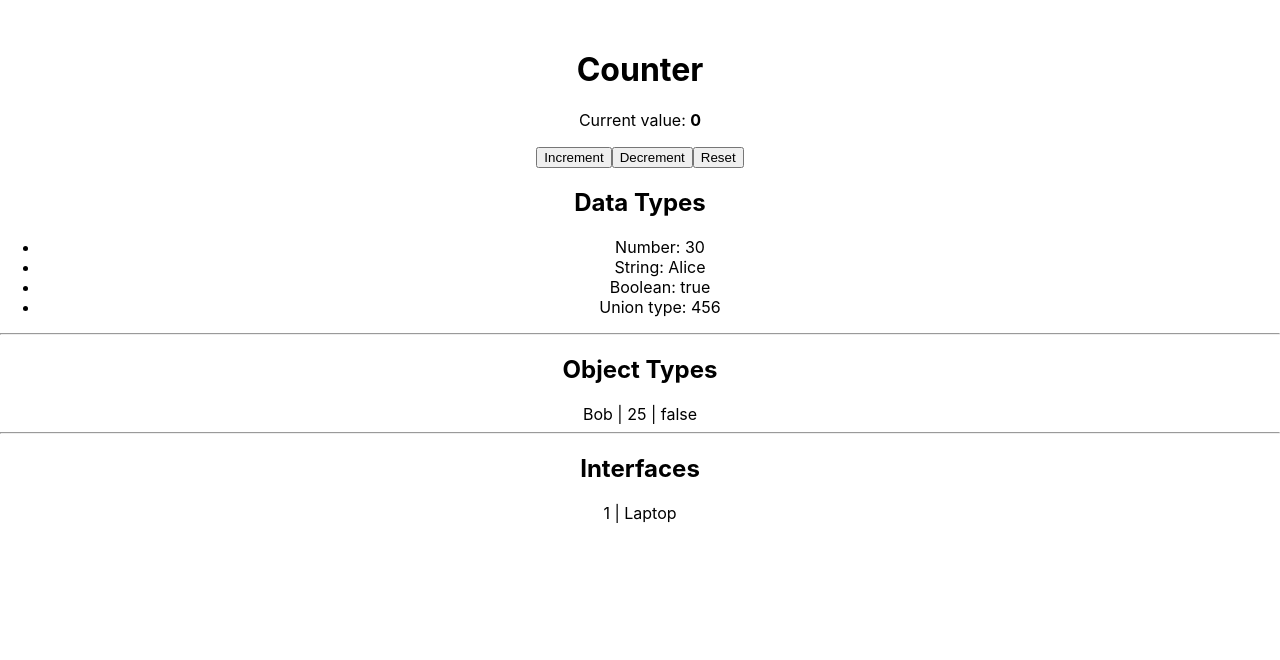
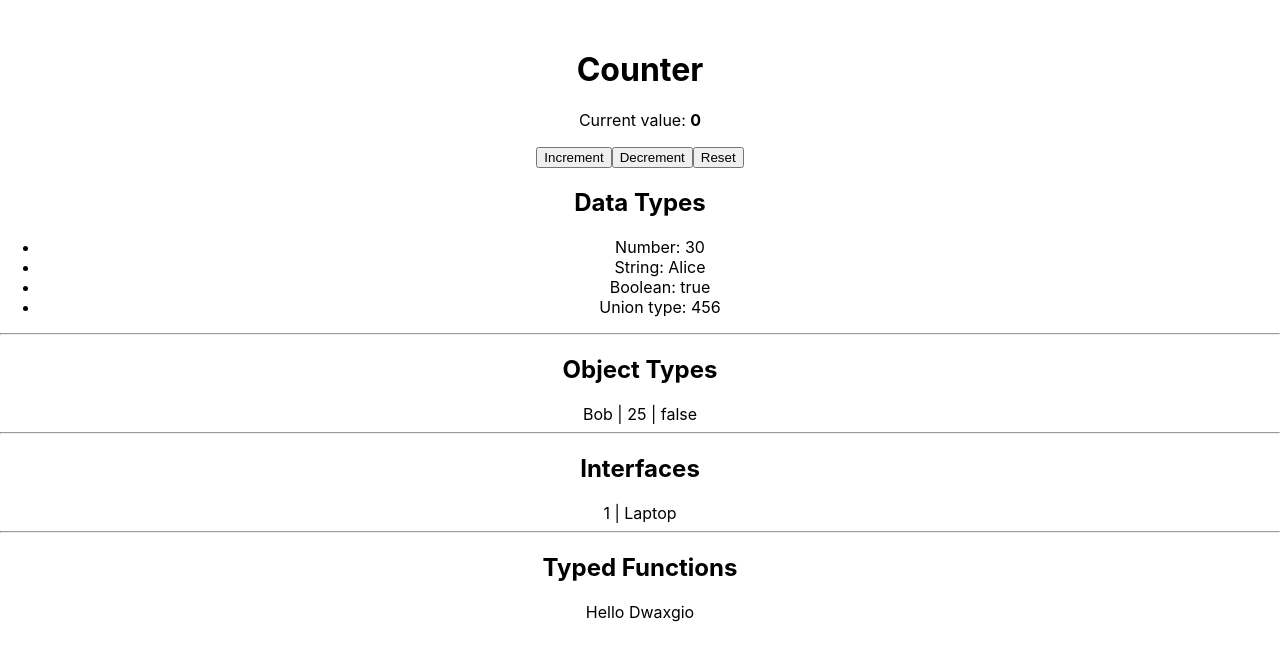
Before and after one commit to dwaxgio/react-typescript-practice, a React (Create React App) app: page / in a window 1280 px wide. Shown: the top 660 px of the page. Built offline with nearby package versions, Linux system fonts and the light colour scheme.

Commit message:
Key concepts: ts -> Typed Functions

```diff
--- a/src/App.tsx
+++ b/src/App.tsx
@@ -6,6 +6,7 @@ import useCounter from "./hooks/useCounter";
 import ATiposBasicos from "./components/ATiposBasicos";
 import BTiposDeObjetos from "./components/BTiposDeObjetos";
 import CInterfaces from "./components/CInterfaces";
+import DFuncionesTypadas from "./components/DFuncionesTypadas";
 
 function App() {
   const { count, increment, decrement, reset } = useCounter(0);
@@ -38,6 +39,8 @@ function App() {
       <BTiposDeObjetos />
       <hr />
       <CInterfaces />
+      <hr />
+      <DFuncionesTypadas />
     </div>
   );
 }
--- /dev/null
+++ b/src/components/DFuncionesTypadas.tsx
@@ -0,0 +1,13 @@
+const DFuncionesTypadas = () => {
+  function greet(name: string): string {
+    return `Hello ${name}`;
+  }
+  return (
+    <div>
+      <h2>Typed Functions</h2>
+      {greet("Dwaxgio")}
+    </div>
+  );
+};
+
+export default DFuncionesTypadas;
```
